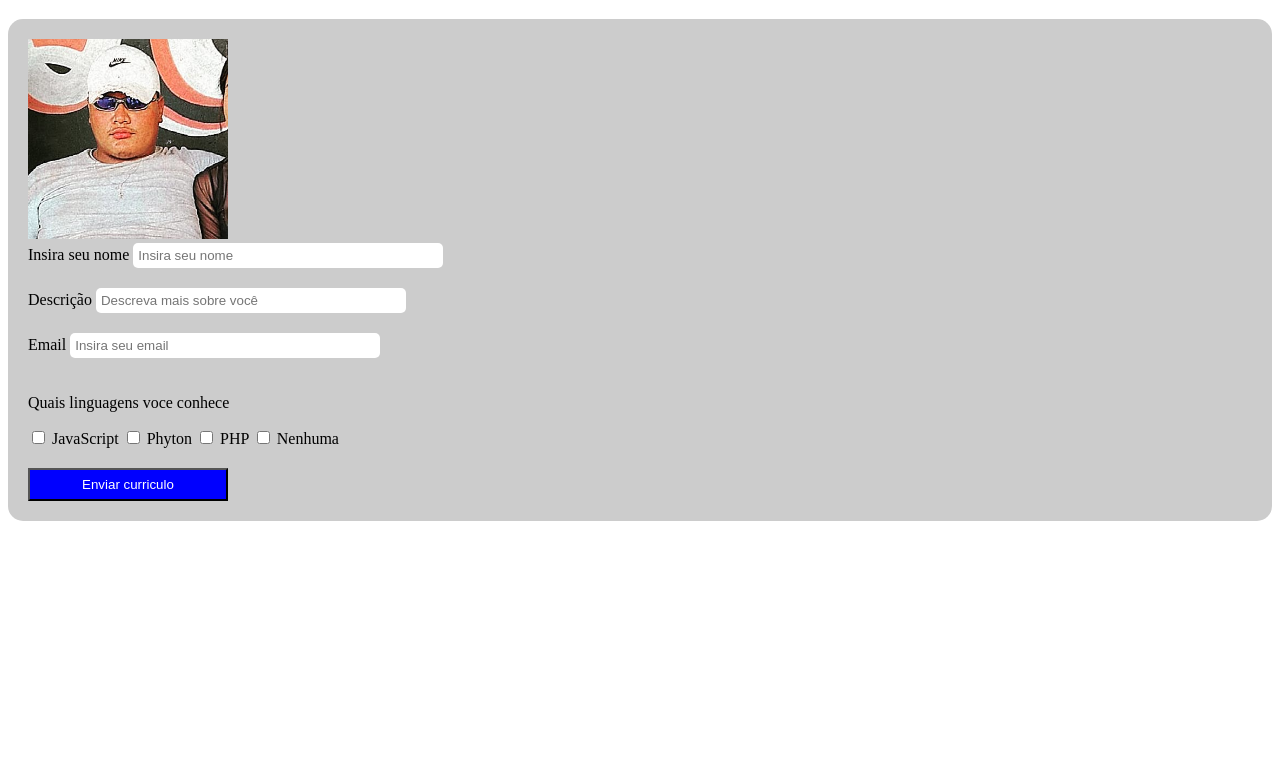
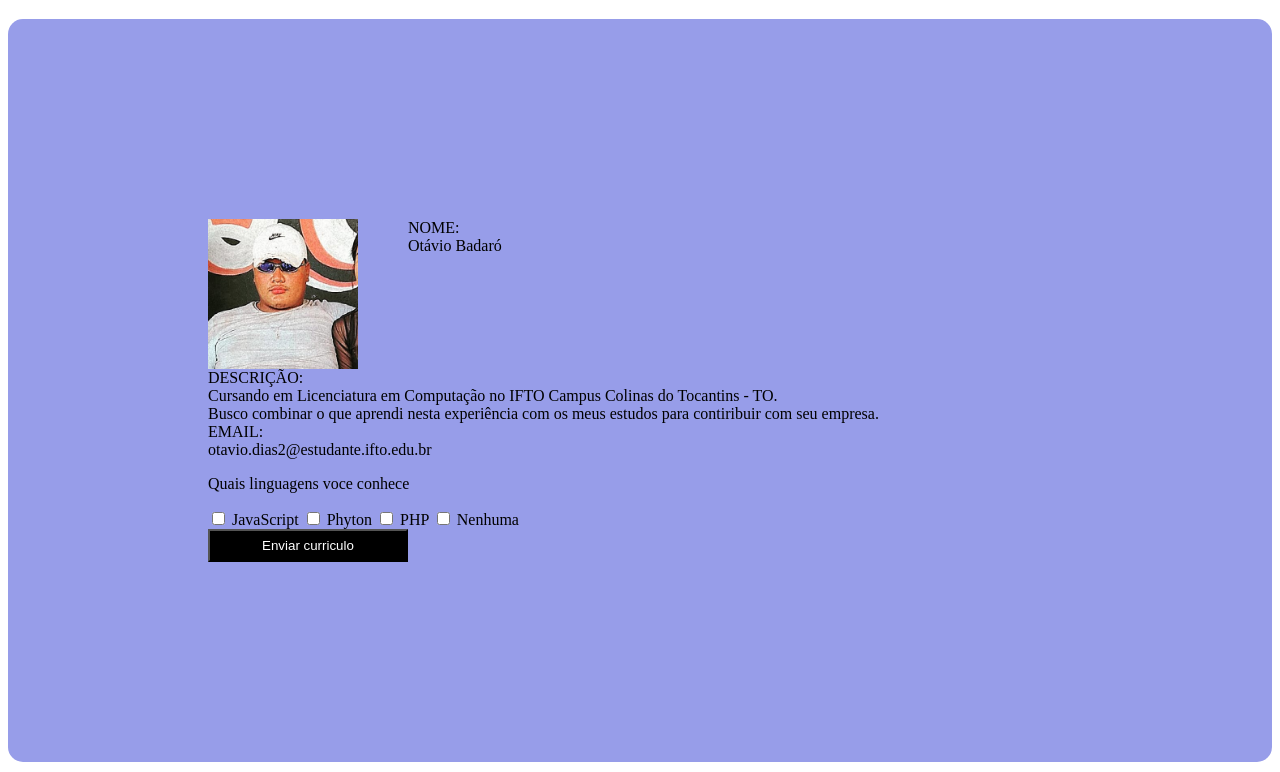
Before and after one commit to otaviobadaro/otaviobadaro.github.io, a plain HTML site: page index.html in a window 1280 px wide. Shown: the part 61-833 px from the top of the page. Before the commit the page ends 800 px from the top, so only its background shows below. Drawn offline with Linux system fonts and the light colour scheme.

Commit message:
Alteracoes

```diff
--- a/assets/css/style.css
+++ b/assets/css/style.css
@@ -1,14 +1,11 @@
 .container{
-background-color:#ccc ;
-padding: 20px;
-border-radius: 15px;
-display: flex;
-flex-direction: column;
-margin-bottom: 10px;
-
-
+    background-color:#979de9 ;
+    padding: 200px;
+    border-radius: 15px;
+    display: flex;
+    flex-direction: column;
+    margin-bottom: 10px;
 }
-
 
 .nome input{
     width: 300px;
@@ -27,7 +24,7 @@ form{
 button{
     width: 200px;
     padding: 7px;
-    background-color: blue;
+    background-color: rgb(0, 0, 0);
     color: #fff;
 }
 
@@ -37,3 +34,8 @@ button:hover{
     cursor: pointer;
     color: black;
 }
+
+.foto {
+    float: left;
+    margin-right: 50px;
+}
--- a/index.html
+++ b/index.html
@@ -13,22 +13,21 @@
 </body>
     <div class="container">
         <div>
-            <img class="1" src="image/1.jpg" width="200" height="200" alt=""> </a>
-        </div>
-        <form action="">
-            <div class="nome" >
-                <label for="">Insira seu nome</label>
-                <input type="text" placeholder="Insira seu nome">
-            </div>
-            <div class="nome">
-                <label for="">Descrição</label>
-                <input type="text" placeholder="Descreva mais sobre você">
+            <img class="foto" src="image/1.jpg" width="150" height="150" alt="">
 
+            <label for="">NOME: <br>
+            Otávio Badaró</label>
         </div>
 
         <div class="nome">
-                <label for="">Email</label>
-                <input type="email" placeholder="Insira seu email">
+            <label for="">DESCRIÇÃO:<br>
+            Cursando em Licenciatura em Computação no IFTO Campus Colinas do Tocantins - TO.<br>
+            Busco combinar o que aprendi nesta experiência com os meus estudos para contiribuir com seu empresa.</label>
+        </div>
+
+        <div class="nome">
+            <label for="">EMAIL: <br>
+            otavio.dias2@estudante.ifto.edu.br </label>
         </div>
 
         <div >
@@ -45,9 +44,6 @@
         </div>
 
         <button>Enviar curriculo</button>
-
-
-        </form>
     </div>
 </body>
 
```
Lines whose indentation alone changed are shown as unchanged.
